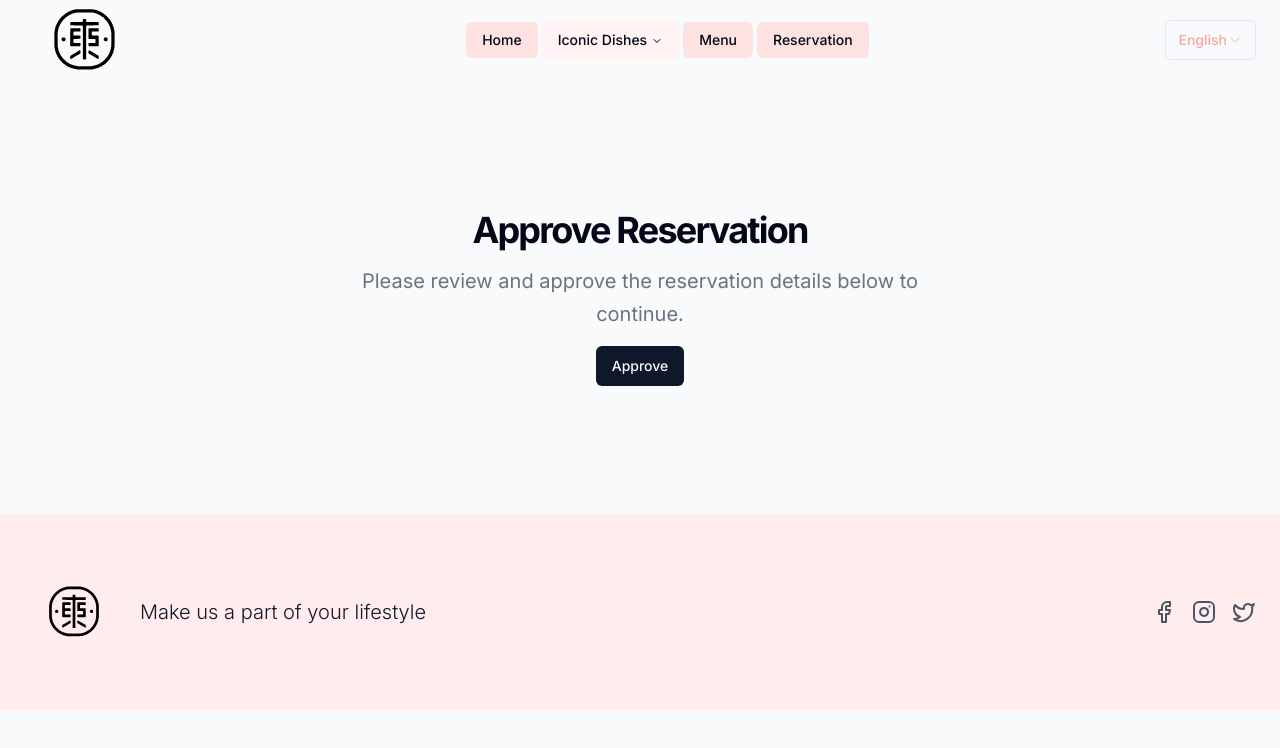
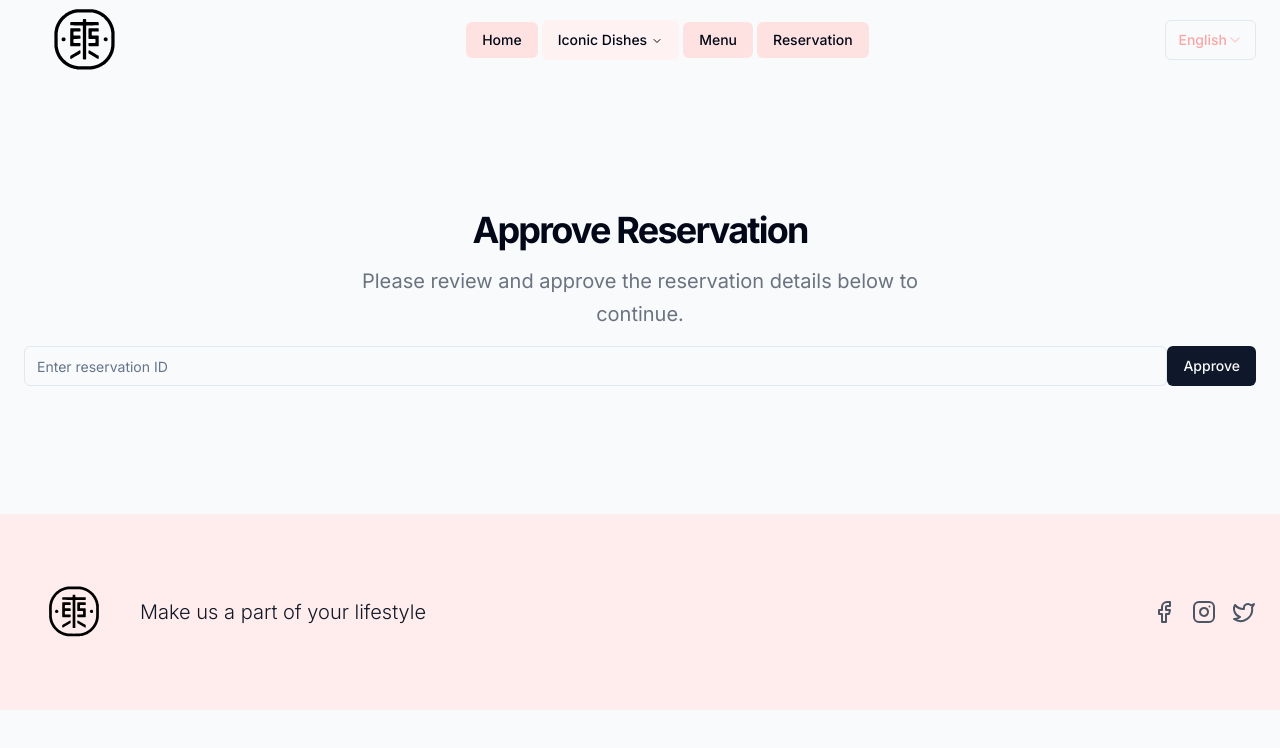
Before and after one commit to xerexcoded/dongfang, a Next.js app: page /approve in a window 1280 px wide. Shown: the top 748 px of the page. Built offline with nearby package versions, Linux system fonts and the light colour scheme.

Commit message:
added input to dynamically approve

```diff
--- a/src/app/approve/page.tsx
+++ b/src/app/approve/page.tsx
@@ -1,15 +1,16 @@
 "use client"
-import React from 'react'
+import React, { useState } from 'react'
 import { Button } from "@/components/ui/button"
+import { Input } from "@/components/ui/input"
 const page = () => {
-
+    const [reservationId, setReservationId] = useState('');
     const handleApprove = async () => {
         try {
 
             const response = await fetch('/api/reservations/approve', {
                 method: 'POST',
                 headers: { 'Content-Type': 'application/json' },
-                body: JSON.stringify({ reservationId: 5 }),
+                body: JSON.stringify({ reservationId: parseInt(reservationId, 10) }),
             });
 
             if (response.ok) {
@@ -31,6 +32,8 @@ const page = () => {
                     </p>
                 </div>
                 <div className="flex justify-center">
+                    <Input placeholder="Enter reservation ID" value={reservationId}
+                        onChange={(e) => setReservationId(e.target.value)} />
                     <Button onClick={handleApprove}>Approve</Button>
                 </div>
             </div>
```
